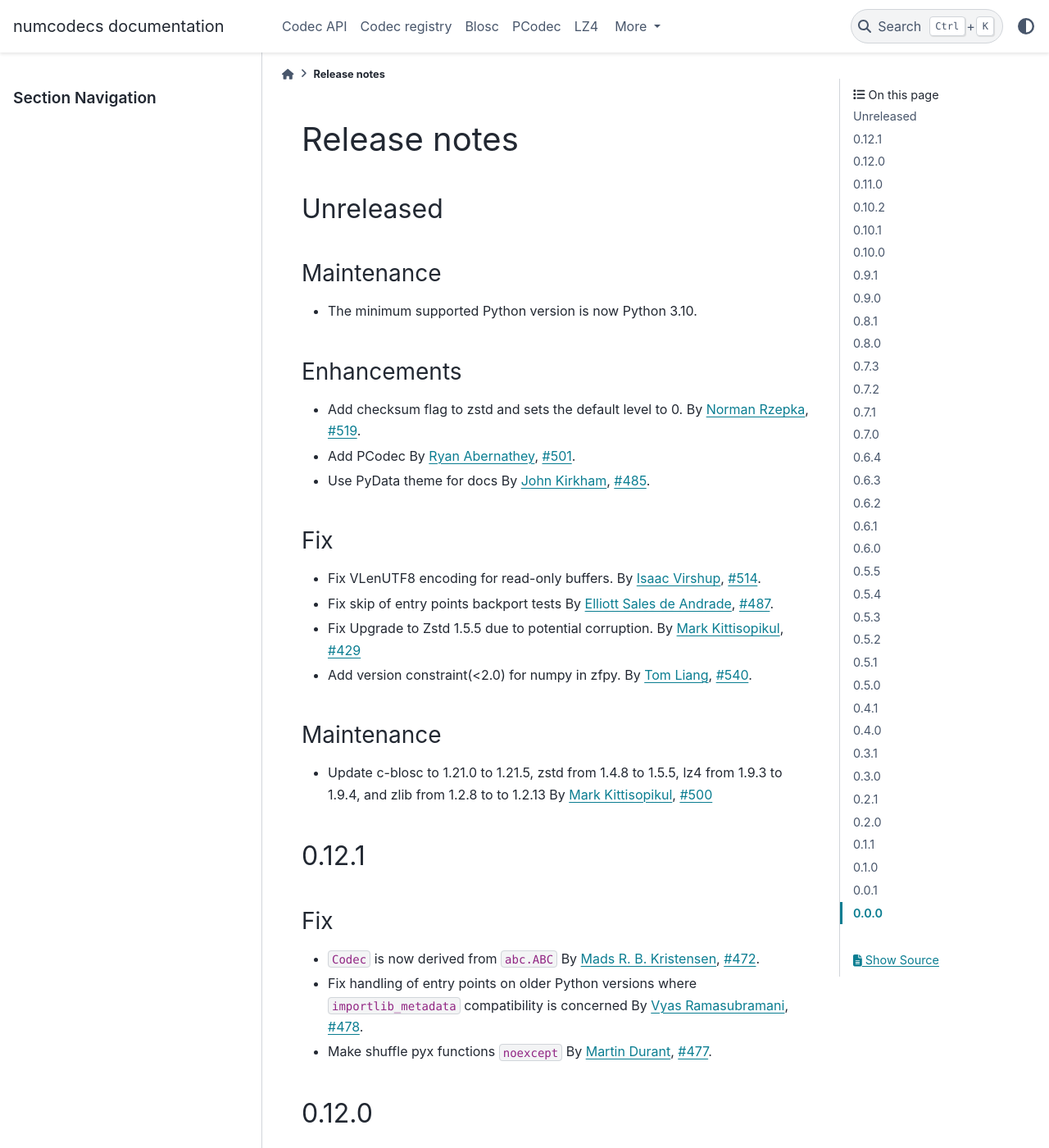
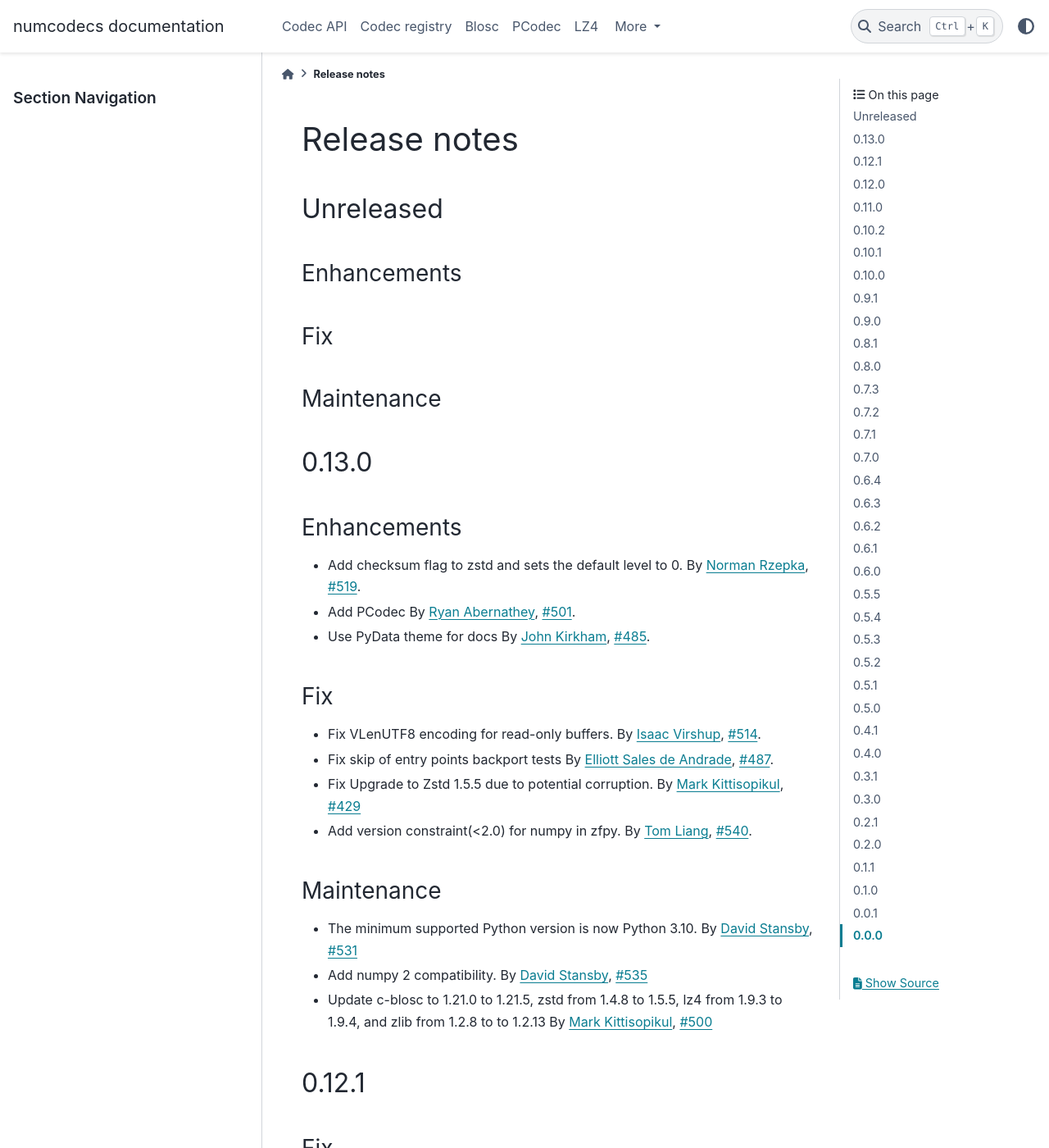
Before and after one commit to zarr-developers/numcodecs, a Sphinx documentation site: the page built from docs/release.rst, in a window 1280 px wide and 1400 px high. Shown: the whole window at 82% size. Built offline with Sphinx 7.4.7 and the PyData theme 0.15.4, drawn with Linux system fonts in a browser that asks for light colours; the version number could not be read and is left out.

Commit message:
Add release docs for PRs (#548)
* Add release docs for PRs

* Update release.rst

* Update release.rst

```diff
--- a/docs/release.rst
+++ b/docs/release.rst
@@ -11,9 +11,22 @@ Release notes
 Unreleased
 ----------
 
+Enhancements
+~~~~~~~~~~~~
+
+
+Fix
+~~~
+
+
 Maintenance
 ~~~~~~~~~~~
-* The minimum supported Python version is now Python 3.10.
+
+
+.. _release_0.13.0:
+
+0.13.0
+------
 
 Enhancements
 ~~~~~~~~~~~~
@@ -37,6 +50,10 @@ Fix
 
 Maintenance
 ~~~~~~~~~~~
+* The minimum supported Python version is now Python 3.10.
+  By :user:`David Stansby <dstansby>`, :issue:`531`
+* Add numpy 2 compatibility.
+  By :user:`David Stansby <dstansby>`, :issue:`535`
 * Update c-blosc to 1.21.0 to 1.21.5, zstd from 1.4.8 to 1.5.5,
   lz4 from 1.9.3 to 1.9.4, and zlib from 1.2.8 to to 1.2.13
   By :user:`Mark Kittisopikul <mkitti>`, :issue:`500`
```
